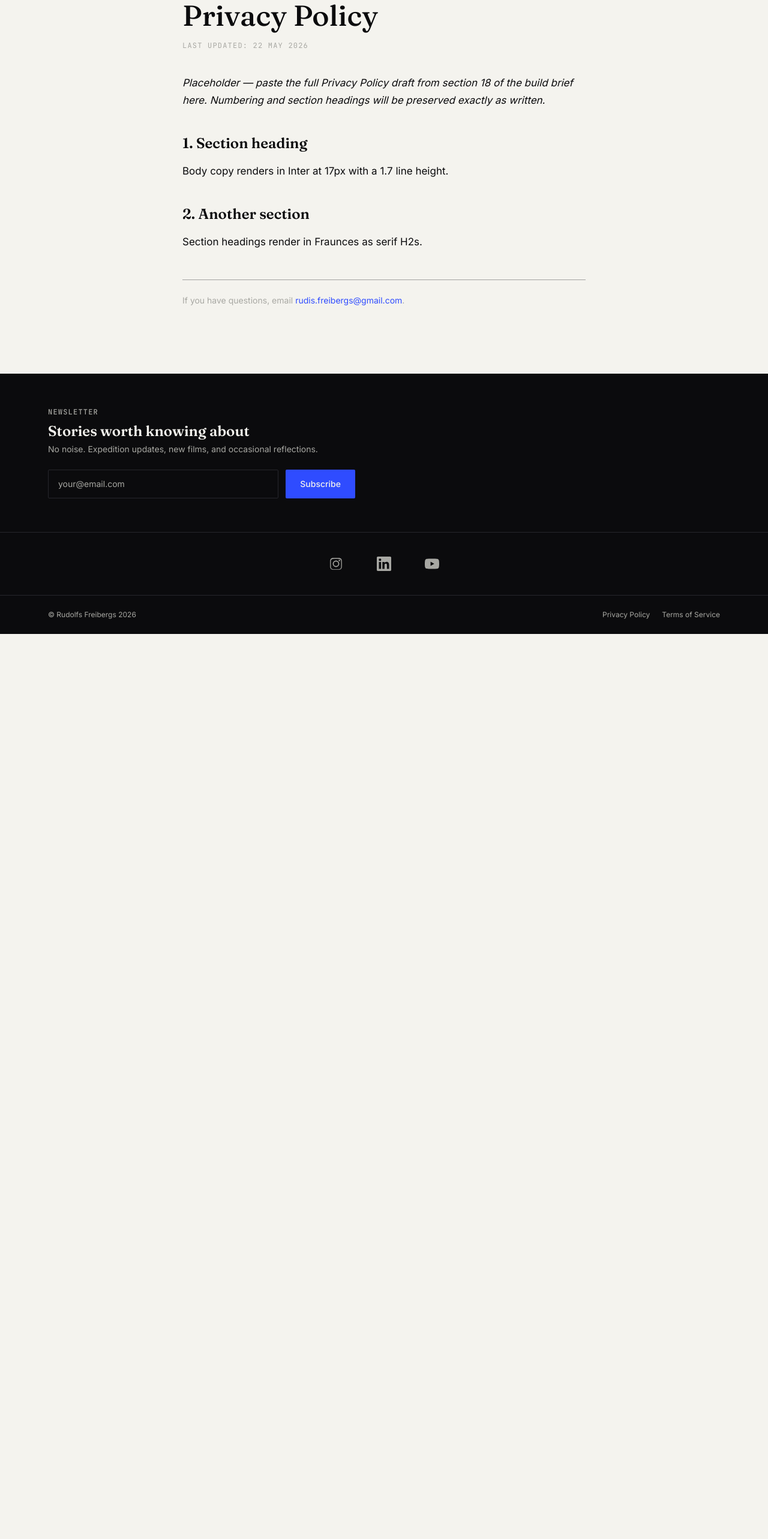
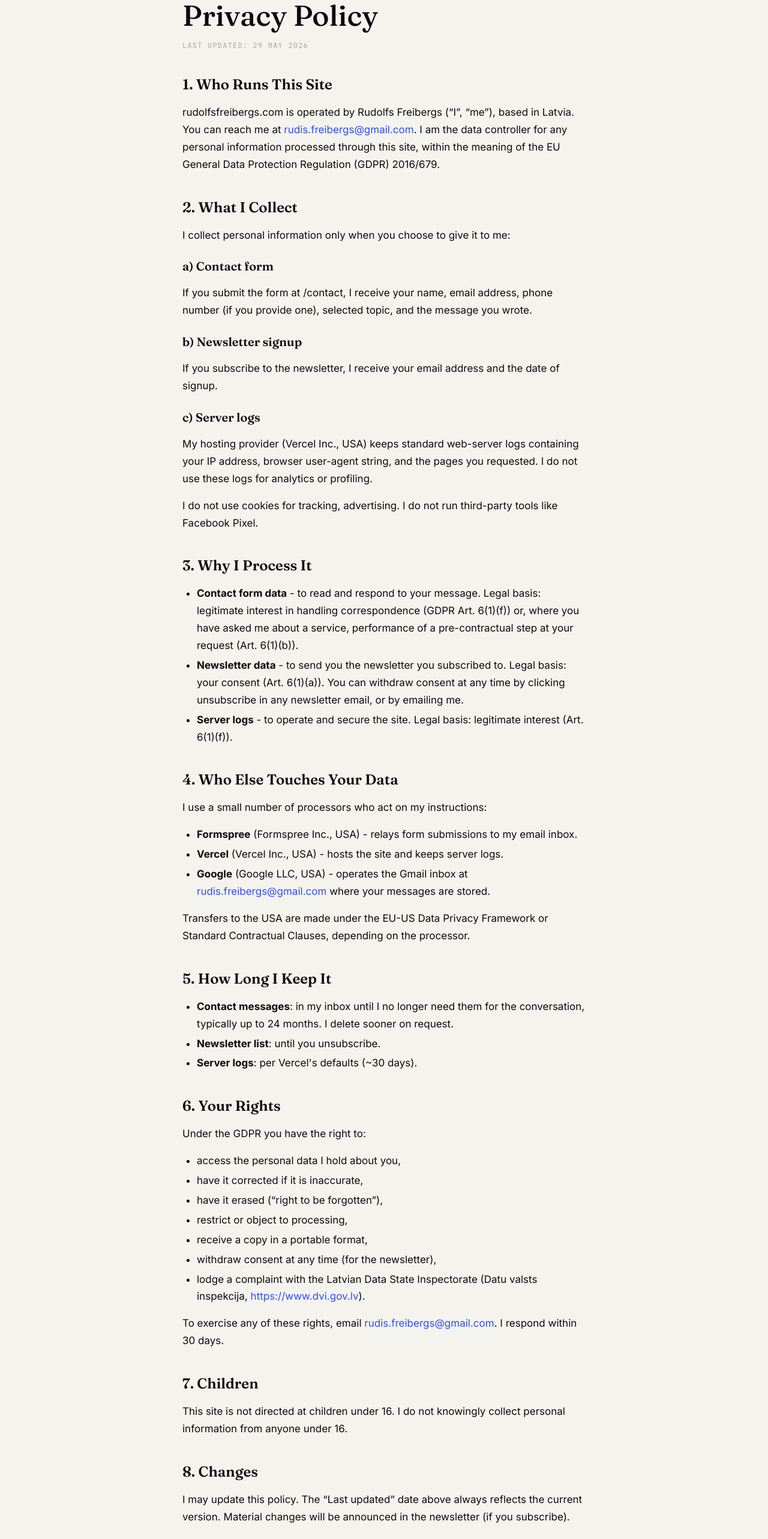
Before and after one commit to RudisF/rudolfsfreibergs.com, a Next.js app: page /privacy in a window 1280 px wide. Shown: the part 180-2746 px from the top of the page at 60% size. Before the commit the page ends 1237 px from the top, so only its background shows below. Built offline with nearby package versions, Linux system fonts and the light colour scheme.

Commit message:
Add privacy policy, terms of service, and Vercel observability
- Fill /privacy and /terms pages with full GDPR-compliant legal content
- Install @vercel/analytics and @vercel/speed-insights; wire both into root layout

Co-Authored-By: Claude Sonnet 4.6 <noreply@anthropic.com>

```diff
--- a/app/layout.tsx
+++ b/app/layout.tsx
@@ -2,6 +2,8 @@ import type { Metadata } from "next";
 import { Fraunces, Inter, JetBrains_Mono } from "next/font/google";
 import Script from "next/script";
 import "./globals.css";
+import { Analytics } from "@vercel/analytics/next";
+import { SpeedInsights } from "@vercel/speed-insights/next";
 import Nav from "@/components/Nav";
 import Footer from "@/components/Footer";
 import { ReducedMotionProvider } from "@/components/providers/ReducedMotionProvider";
@@ -101,6 +103,8 @@ export default function RootLayout({
           <main className="flex-1">{children}</main>
           <Footer />
         </ReducedMotionProvider>
+        <Analytics />
+        <SpeedInsights />
       </body>
     </html>
   );
--- a/app/privacy/page.tsx
+++ b/app/privacy/page.tsx
@@ -8,22 +8,130 @@ export const metadata: Metadata = {
 
 export default function PrivacyPage() {
   return (
-    <LegalPage title="Privacy Policy">
-      {/* TODO: replace the placeholder below with the full Privacy Policy text from
-          section 18 of the build brief — keep the numbering and section headings
-          exactly as written. Section headers go in <h2>, sub-headers in <h3>. */}
+    <LegalPage title="Privacy Policy" lastUpdated="29 May 2026">
+      <h2>1. Who Runs This Site</h2>
       <p>
-        <em>
-          Placeholder — paste the full Privacy Policy draft from section 18 of the build brief
-          here. Numbering and section headings will be preserved exactly as written.
-        </em>
+        rudolfsfreibergs.com is operated by Rudolfs Freibergs (&ldquo;I&rdquo;, &ldquo;me&rdquo;),
+        based in Latvia. You can reach me at{" "}
+        <a href="mailto:rudis.freibergs@gmail.com">rudis.freibergs@gmail.com</a>.
+        I am the data controller for any personal information processed through this site,
+        within the meaning of the EU General Data Protection Regulation (GDPR) 2016/679.
       </p>
 
-      <h2>1. Section heading</h2>
-      <p>Body copy renders in Inter at 17px with a 1.7 line height.</p>
+      <h2>2. What I Collect</h2>
+      <p>I collect personal information only when you choose to give it to me:</p>
 
-      <h2>2. Another section</h2>
-      <p>Section headings render in Fraunces as serif H2s.</p>
+      <h3>a) Contact form</h3>
+      <p>
+        If you submit the form at /contact, I receive your name, email address, phone number
+        (if you provide one), selected topic, and the message you wrote.
+      </p>
+
+      <h3>b) Newsletter signup</h3>
+      <p>
+        If you subscribe to the newsletter, I receive your email address and the date of signup.
+      </p>
+
+      <h3>c) Server logs</h3>
+      <p>
+        My hosting provider (Vercel Inc., USA) keeps standard web-server logs containing your
+        IP address, browser user-agent string, and the pages you requested. I do not use these
+        logs for analytics or profiling.
+      </p>
+
+      <p>
+        I do not use cookies for tracking, advertising. I do not run third-party tools like
+        Facebook Pixel.
+      </p>
+
+      <h2>3. Why I Process It</h2>
+      <ul>
+        <li>
+          <strong>Contact form data</strong> - to read and respond to your message. Legal basis:
+          legitimate interest in handling correspondence (GDPR Art. 6(1)(f)) or, where you have
+          asked me about a service, performance of a pre-contractual step at your request
+          (Art. 6(1)(b)).
+        </li>
+        <li>
+          <strong>Newsletter data</strong> - to send you the newsletter you subscribed to. Legal
+          basis: your consent (Art. 6(1)(a)). You can withdraw consent at any time by clicking
+          unsubscribe in any newsletter email, or by emailing me.
+        </li>
+        <li>
+          <strong>Server logs</strong> - to operate and secure the site. Legal basis: legitimate
+          interest (Art. 6(1)(f)).
+        </li>
+      </ul>
+
+      <h2>4. Who Else Touches Your Data</h2>
+      <p>I use a small number of processors who act on my instructions:</p>
+      <ul>
+        <li>
+          <strong>Formspree</strong> (Formspree Inc., USA) - relays form submissions to my email
+          inbox.
+        </li>
+        <li>
+          <strong>Vercel</strong> (Vercel Inc., USA) - hosts the site and keeps server logs.
+        </li>
+        <li>
+          <strong>Google</strong> (Google LLC, USA) - operates the Gmail inbox at{" "}
+          <a href="mailto:rudis.freibergs@gmail.com">rudis.freibergs@gmail.com</a> where your
+          messages are stored.
+        </li>
+      </ul>
+      <p>
+        Transfers to the USA are made under the EU-US Data Privacy Framework or Standard
+        Contractual Clauses, depending on the processor.
+      </p>
+
+      <h2>5. How Long I Keep It</h2>
+      <ul>
+        <li>
+          <strong>Contact messages</strong>: in my inbox until I no longer need them for the
+          conversation, typically up to 24 months. I delete sooner on request.
+        </li>
+        <li>
+          <strong>Newsletter list</strong>: until you unsubscribe.
+        </li>
+        <li>
+          <strong>Server logs</strong>: per Vercel&apos;s defaults (~30 days).
+        </li>
+      </ul>
+
+      <h2>6. Your Rights</h2>
+      <p>Under the GDPR you have the right to:</p>
+      <ul>
+        <li>access the personal data I hold about you,</li>
+        <li>have it corrected if it is inaccurate,</li>
+        <li>have it erased (&ldquo;right to be forgotten&rdquo;),</li>
+        <li>restrict or object to processing,</li>
+        <li>receive a copy in a portable format,</li>
+        <li>withdraw consent at any time (for the newsletter),</li>
+        <li>
+          lodge a complaint with the Latvian Data State Inspectorate (Datu valsts inspekcija,{" "}
+          <a href="https://www.dvi.gov.lv" target="_blank" rel="noopener noreferrer">
+            https://www.dvi.gov.lv
+          </a>
+          ).
+        </li>
+      </ul>
+      <p>
+        To exercise any of these rights, email{" "}
+        <a href="mailto:rudis.freibergs@gmail.com">rudis.freibergs@gmail.com</a>. I respond
+        within 30 days.
+      </p>
+
+      <h2>7. Children</h2>
+      <p>
+        This site is not directed at children under 16. I do not knowingly collect personal
+        information from anyone under 16.
+      </p>
+
+      <h2>8. Changes</h2>
+      <p>
+        I may update this policy. The &ldquo;Last updated&rdquo; date above always reflects the
+        current version. Material changes will be announced in the newsletter (if you subscribe).
+      </p>
     </LegalPage>
   );
 }
--- a/app/terms/page.tsx
+++ b/app/terms/page.tsx
@@ -8,22 +8,87 @@ export const metadata: Metadata = {
 
 export default function TermsPage() {
   return (
-    <LegalPage title="Terms of Service">
-      {/* TODO: replace the placeholder below with the full Terms of Service text from
-          section 18 of the build brief — keep the numbering and section headings
-          exactly as written. Section headers go in <h2>, sub-headers in <h3>. */}
+    <LegalPage title="Terms of Service" lastUpdated="29 May 2026">
+      <h2>1. About These Terms</h2>
       <p>
-        <em>
-          Placeholder — paste the full Terms of Service draft from section 18 of the build brief
-          here. Numbering and section headings will be preserved exactly as written.
-        </em>
+        These terms govern your use of rudolfsfreibergs.com. By using the site you agree to
+        them. If you don&apos;t, please don&apos;t use the site. The site is operated by Rudolfs
+        Freibergs in Latvia.
       </p>
 
-      <h2>1. Section heading</h2>
-      <p>Body copy renders in Inter at 17px with a 1.7 line height.</p>
+      <h2>2. What This Site Is</h2>
+      <p>
+        This is a personal website containing essays, travel writing, work history, and contact
+        information. Nothing on it is a contractual offer of services or employment. Any work I
+        undertake is governed by a separate written agreement.
+      </p>
 
-      <h2>2. Another section</h2>
-      <p>Section headings render in Fraunces as serif H2s.</p>
+      <h2>3. Intellectual Property</h2>
+      <p>
+        All text, photographs, video, and graphics on this site are mine unless credited
+        otherwise. You may:
+      </p>
+      <ul>
+        <li>
+          read, print, and share individual pages for personal, non-commercial use, with a link
+          back;
+        </li>
+        <li>quote short excerpts with attribution.</li>
+      </ul>
+      <p>You may not, without my written permission:</p>
+      <ul>
+        <li>reproduce the site or substantial parts of its content,</li>
+        <li>use my photographs or writing for commercial purposes,</li>
+        <li>
+          use my name, image, or any content to train machine-learning models or generate
+          derivative works at scale,
+        </li>
+        <li>republish on another website or platform.</li>
+      </ul>
+
+      <h2>4. Contact Form and Newsletter</h2>
+      <p>
+        By submitting the contact form or subscribing to the newsletter you confirm the
+        information you give is accurate and that you are contacting me on your own behalf. You
+        can unsubscribe from the newsletter at any time using the link in every email.
+      </p>
+
+      <h2>5. Third-Party Links</h2>
+      <p>
+        The site contains links to third-party websites (YouTube, LinkedIn, Instagram, press
+        articles, etc.). I am not responsible for the content or privacy practices of those
+        sites.
+      </p>
+
+      <h2>6. Availability and Disclaimer</h2>
+      <p>
+        The site is provided &ldquo;as is.&rdquo; I make no guarantee of uninterrupted
+        availability or that the content is error-free. To the maximum extent permitted by
+        Latvian and EU law, I disclaim liability for indirect, incidental, or consequential
+        damages arising from your use of the site.
+      </p>
+      <p>
+        Nothing in these terms limits liability for damages that cannot be excluded under
+        Latvian consumer-protection law or the GDPR.
+      </p>
+
+      <h2>7. Governing Law</h2>
+      <p>
+        These terms are governed by the laws of the Republic of Latvia. Any disputes go before
+        the competent courts of Latvia.
+      </p>
+
+      <h2>8. Changes</h2>
+      <p>
+        I may update these terms; the &ldquo;Last updated&rdquo; date above reflects the current
+        version. Continued use of the site after a change constitutes acceptance.
+      </p>
+
+      <h2>9. Contact</h2>
+      <p>
+        Questions about these terms:{" "}
+        <a href="mailto:rudis.freibergs@gmail.com">rudis.freibergs@gmail.com</a>.
+      </p>
     </LegalPage>
   );
 }
--- a/package.json
+++ b/package.json
@@ -13,6 +13,8 @@
     "@mdx-js/loader": "^3.1.1",
     "@mdx-js/react": "^3.1.1",
     "@next/mdx": "^14.2.35",
+    "@vercel/analytics": "^2.0.1",
+    "@vercel/speed-insights": "^2.0.0",
     "gray-matter": "^4.0.3",
     "next": "14.2.35",
     "react": "^18",
```
Also changed, not shown: 1 other file (tests, documents, lock files or other folders).
